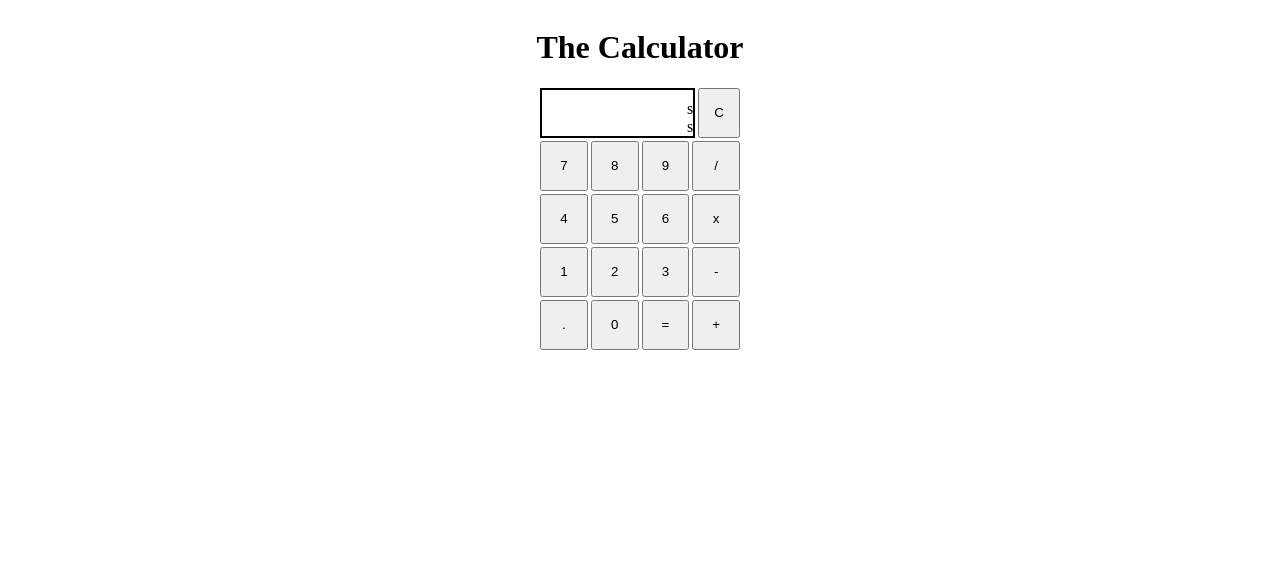
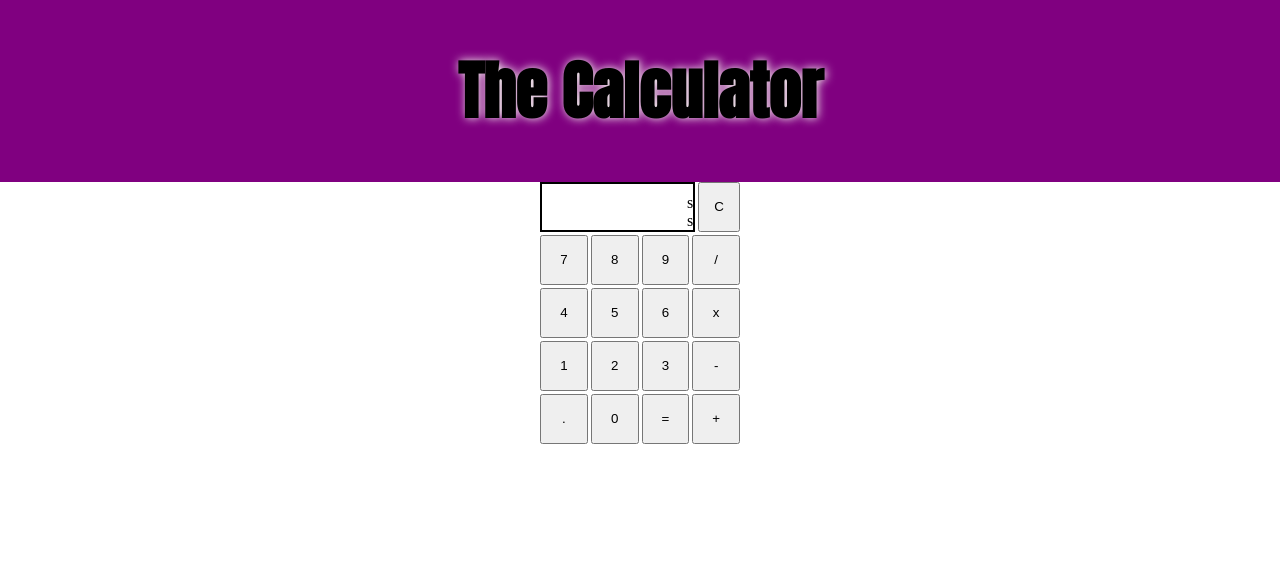
Before and after one commit to Samsamb0/Calculator, a plain HTML site: page index.html in a window 1280 px wide. Drawn offline with Linux system fonts and the light colour scheme.

Commit message:
Header styling in css

```diff
--- a/css/styles.css
+++ b/css/styles.css
@@ -2,6 +2,8 @@ body {
   display: flex;
   flex-direction: column;
   align-items: center;
+  padding: 0;
+  margin: 0;
 }
 
 #calculator {
@@ -39,3 +41,14 @@ button {
   justify-content: flex-end;
   align-items: flex-end;
 }
+
+/*HEADER*/
+header {
+  font-family: "Anton", sans-serif;
+  background-color: purple;
+  text-shadow: rgb(243, 242, 237) 1px 0 10px;
+  width: 100%;
+  display: flex;
+  justify-content: center;
+  font-size: 2em;
+}
--- a/index.html
+++ b/index.html
@@ -5,7 +5,13 @@
     <meta http-equiv="X-UA-Compatible" content="IE=edge" />
     <meta name="viewport" content="width=µ, initial-scale=1.0" />
     <title>Document</title>
-    <link rel="stylesheet" href="css/styles.css"
+    <link rel="stylesheet" href="css/styles.css" />
+    <link rel="preconnect" href="https://fonts.googleapis.com" />
+    <link rel="preconnect" href="https://fonts.gstatic.com" crossorigin />
+    <link
+      href="https://fonts.googleapis.com/css2?family=Anton&family=Press+Start+2P&display=swap"
+      rel="stylesheet"
+    />
   </head>
   <body>
     <header>
```
